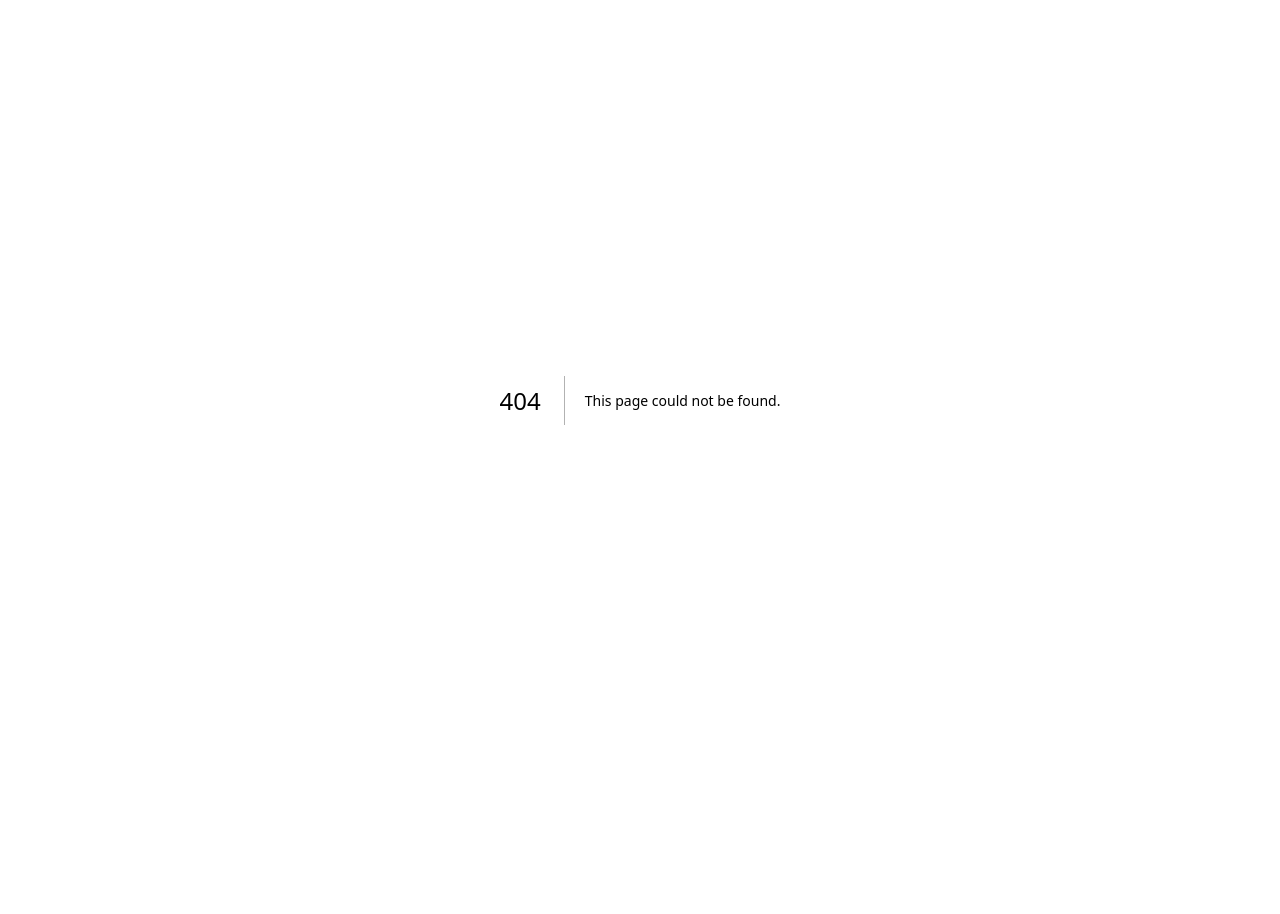
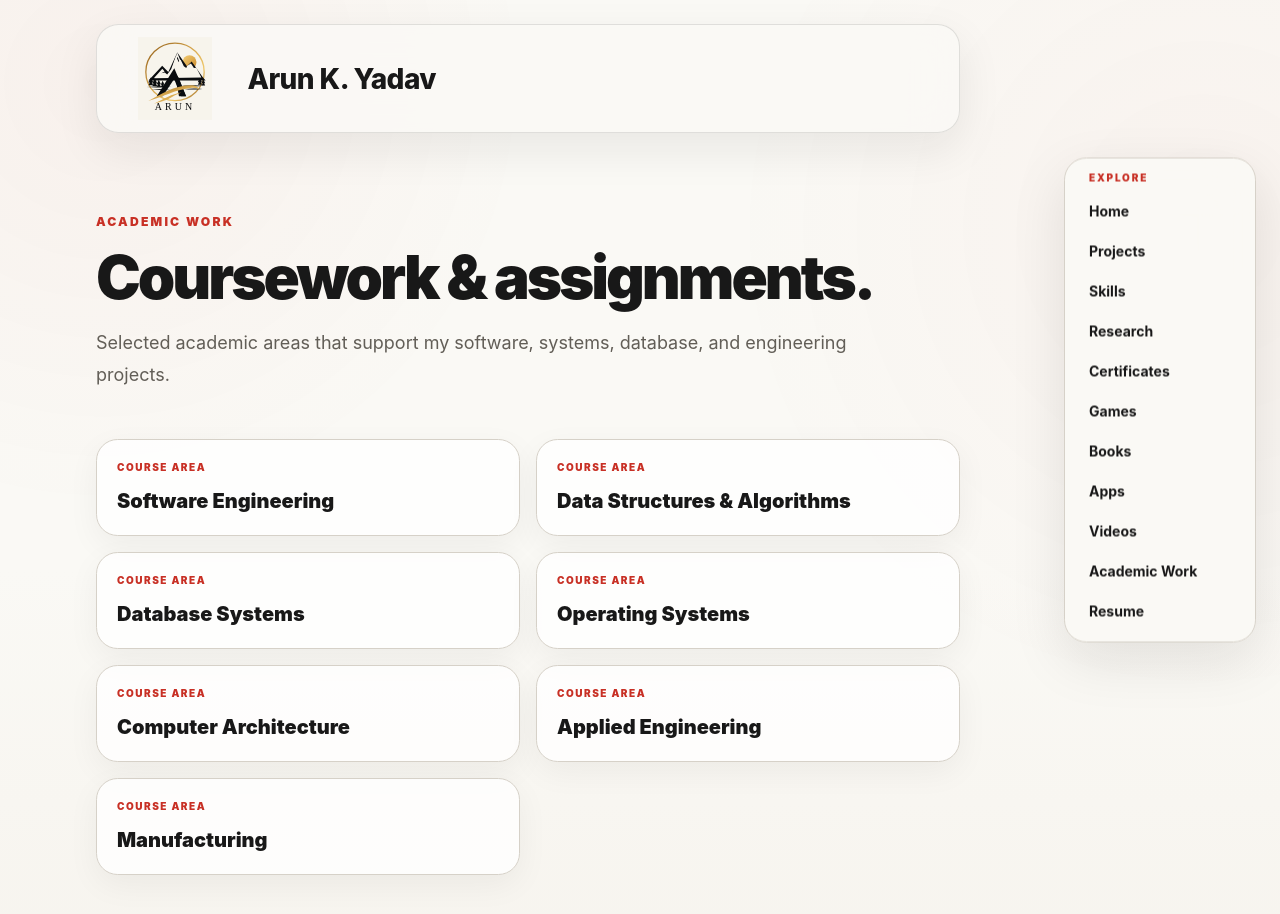
Before and after one commit to arunyadav-214/learning-website, a Next.js app: page /academic-work in a window 1280 px wide. Before the commit this address had no page. Shown: the top 914 px of the page. Before the commit the page ends 800 px from the top, so only its background shows below. Built offline with nearby package versions, Linux system fonts and the light colour scheme.

Commit message:
Add dedicated academic work page

```diff
--- /dev/null
+++ b/app/academic-work/page.tsx
@@ -0,0 +1,26 @@
+import PageShell from "../PageShell";
+
+const areas = [
+  "Software Engineering",
+  "Data Structures & Algorithms",
+  "Database Systems",
+  "Operating Systems",
+  "Computer Architecture",
+  "Applied Engineering",
+  "Manufacturing",
+];
+
+export default function AcademicWorkPage() {
+  return (
+    <PageShell kicker="ACADEMIC WORK" title="Coursework & assignments." intro="Selected academic areas that support my software, systems, database, and engineering projects.">
+      <div className="grid gap-4 md:grid-cols-2">
+        {areas.map((area) => (
+          <article key={area} className="rounded-[1.35rem] border border-black/10 bg-white/80 p-5">
+            <p className="text-[10px] font-black uppercase tracking-[0.15em] text-[#c83025]">Course Area</p>
+            <h2 className="mt-3 text-xl font-black">{area}</h2>
+          </article>
+        ))}
+      </div>
+    </PageShell>
+  );
+}
```
